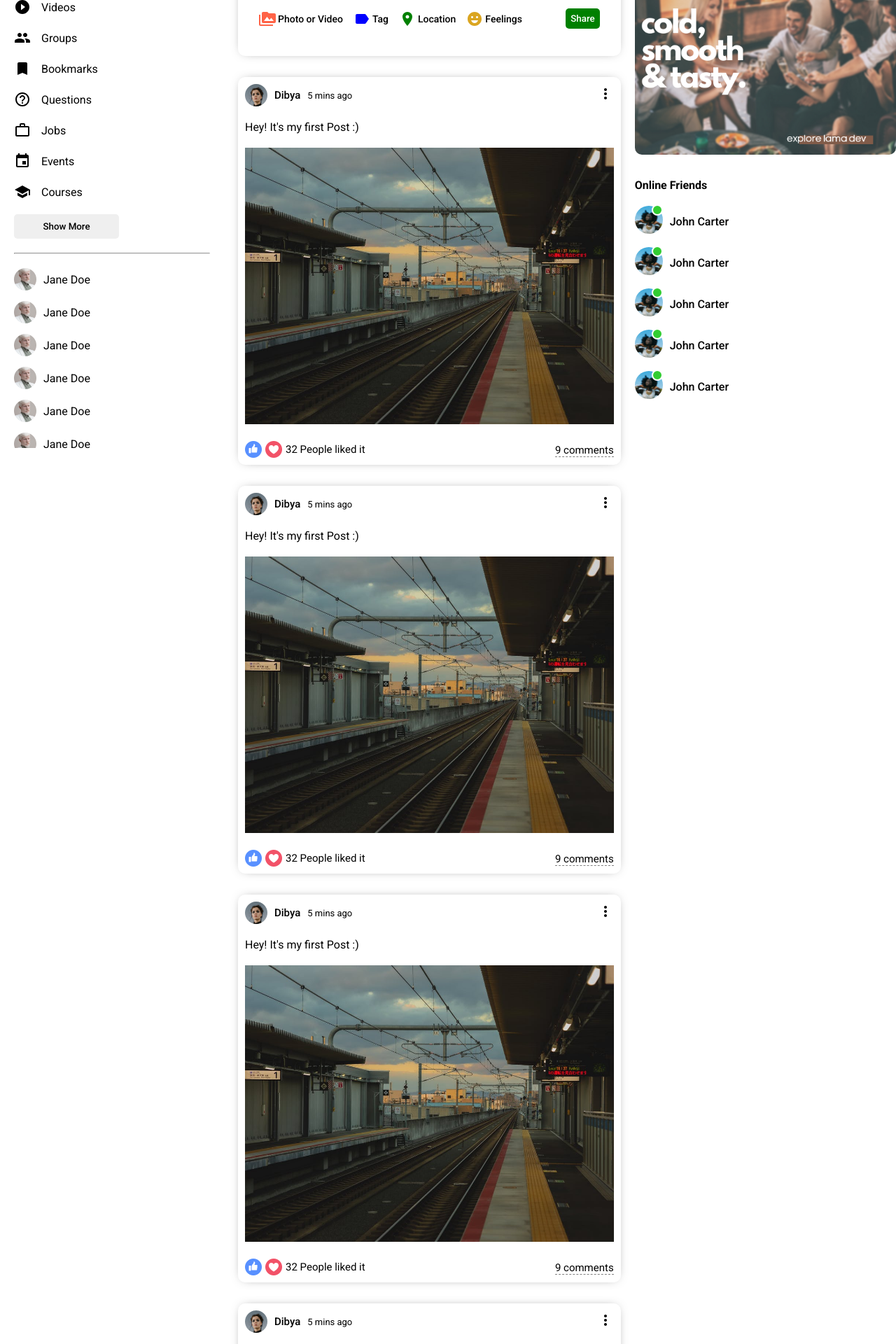
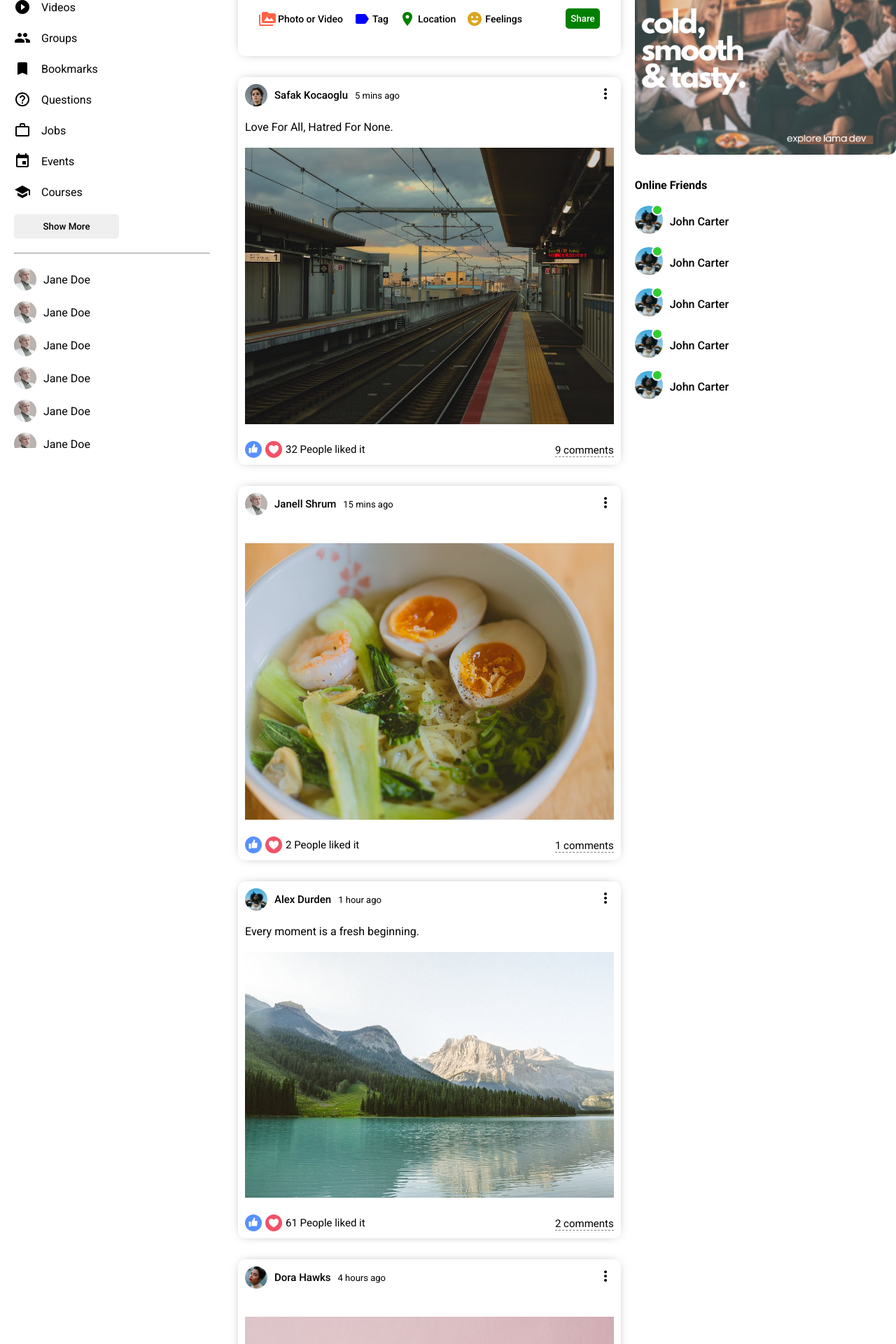
Before and after one commit to DibyaRB/Social-Media-React, a React (Create React App) app: page / in a window 1280 px wide. Shown: the part 160-2080 px from the top of the page at 70% size. Built offline with nearby package versions, Linux system fonts and the light colour scheme.

Commit message:
Updating components

```diff
--- a/src/components/feed/Feed.js
+++ b/src/components/feed/Feed.js
@@ -2,6 +2,7 @@
 import './Feed.css'
 import Share from '../share/Share'
 import Post from '../post/Post'
+import {Posts} from '../../dummyData'
 
 
 function Feed() {
@@ -9,12 +10,11 @@
         <div className='feed'>
             <div className="feedWrapper">
                 <Share/>
-                <Post/>
-                <Post/>
-                <Post/>
-                <Post/>
-                <Post/>
-                <Post/>
+                {Posts.map ((p)=>(
+                      <Post key={p.id} post={p}/>
+                ))}
+
+
             </div>
         </div>
     )
--- a/src/components/post/Post.jsx
+++ b/src/components/post/Post.jsx
@@ -1,33 +1,39 @@
 import React from 'react'
 import './Post.css'
+import {Users} from '../../dummyData';
 import {MoreVert} from '@mui/icons-material'
 
-function Post() {
+function Post({post}) {
+    // console.log(post);
+
+    // const user = Users.filter(u=>u.id==1);
+
+    // console.log(user);
     return (
         <div className="post">
            <div className="postWrapper">
                <div className="postTop">
                 <div className="postTopLeft">
-                    <img className="postProfileImg" src="/assets/person/1.jpeg" alt=""/>
-                    <span className="postUserName">Dibya</span>
-                    <span className="postDate">5 mins ago</span>
+                    <img className="postProfileImg" src={Users.filter((u)=> u.id === post?.userId)[0].profilePicture} alt=""/>
+                    <span className="postUserName">  {Users.filter((u) => u.id === post?.userId)[0].username}</span>
+                    <span className="postDate">{post.date}</span>
                 </div>
                 <div className="postTopRight">
                     <MoreVert/>
                 </div>
                </div>
                <div className="postCenter">
-                   <span className="postText"> Hey! It's my first Post :)</span>
-                   <img className="postImg" src="assets/post/1.jpeg" alt="" />
+                   <span className="postText"> {post?.desc}</span>
+                   <img className="postImg" src={post.photo} alt="" />
                </div>
                <div className="postBottom">
                    <div className="postBottomLeft">
                     <img className="likeIcon" src="assets/like.png" alt="" />
                     <img className="likeIcon" src="assets/heart.png" alt="" />
-                    <span className='postLikeCounter'>32 People liked it</span>
+                    <span className='postLikeCounter'>{post.like} People liked it</span>
                    </div>
                    <div className="postBottomRight">
-                       <span className="postCommentText"> 9 comments</span>
+                       <span className="postCommentText"> {post.comment} comments</span>
                        </div>
                </div>
            </div>
--- a/src/components/sidebar/Sidebar.css
+++ b/src/components/sidebar/Sidebar.css
@@ -2,6 +2,8 @@
     flex:3;
     height: calc(100vh - 50px);
     overflow-y: scroll;
+    position: sticky;
+    top: 50px;
     /* background-color: yellowgreen; */
 }
 
--- a/src/components/topbar/Topbar.css
+++ b/src/components/topbar/Topbar.css
@@ -6,6 +6,7 @@
     align-items: center;
     position: sticky;
     top:0;
+    z-index: 999;
 }
 
 .logo{
--- /dev/null
+++ b/src/dummyData.js
@@ -0,0 +1,139 @@
+export const Users = [
+  {
+    id:1,
+    profilePicture: "assets/person/1.jpeg",
+    username: "Safak Kocaoglu",
+  },
+  {
+    id:2,
+    profilePicture: "assets/person/2.jpeg",
+    username: "Janell Shrum",
+  },
+  {
+    id:3,
+    profilePicture: "assets/person/3.jpeg",
+    username: "Alex Durden",
+  },
+  {
+    id:4,
+    profilePicture: "assets/person/4.jpeg",
+    username: "Dora Hawks",
+  },
+  {
+    id:5,
+    profilePicture: "assets/person/5.jpeg",
+    username: "Thomas Holden",
+  },
+  {
+    id:6,
+    profilePicture: "assets/person/6.jpeg",
+    username: "Shirley Beauchamp",
+  },
+  {
+    id:7,
+    profilePicture: "assets/person/7.jpeg",
+    username: "Travis Bennett",
+  },
+  {
+    id:8,
+    profilePicture: "assets/person/8.jpeg",
+    username: "Kristen Thomas",
+  },
+  {
+    id:9,
+    profilePicture: "assets/person/9.jpeg",
+    username: "Gary Duty",
+  },
+  {
+    id:10,
+    profilePicture: "assets/person/10.jpeg",
+    username: "Safak Kocaoglu",
+  },
+];
+
+export const Posts = [
+  {
+    id: 1,
+    desc: "Love For All, Hatred For None.",
+    photo: "assets/post/1.jpeg",
+    date: "5 mins ago",
+    userId: 1,
+    like: 32,
+    comment: 9,
+  },
+  {
+    id: 2,
+    photo: "assets/post/2.jpeg",
+    date: "15 mins ago",
+    userId: 2,
+    like: 2,
+    comment: 1,
+  },
+  {
+    id: 3,
+    desc: "Every moment is a fresh beginning.",
+    photo: "assets/post/3.jpeg",
+    date: "1 hour ago",
+    userId: 3,
+    like: 61,
+    comment: 2,
+  },
+  {
+    id: 4,
+    photo: "assets/post/4.jpeg",
+    date: "4 hours ago",
+    userId: 4,
+    like: 7,
+    comment: 3,
+  },
+  {
+    id: 5,
+    photo: "assets/post/5.jpeg",
+    date: "5 hours ago",
+    userId: 5,
+    like: 23,
+    comment: 5,
+  },
+  {
+    id: 6,
+    photo: "assets/post/6.jpeg",
+    date: "1 day ago",
+    userId: 6,
+    like: 44,
+    comment: 6,
+  },
+  {
+    id: 7,
+    desc: "Never regret anything that made you smile.",
+    photo: "assets/post/7.jpeg",
+    date: "2 days ago",
+    userId: 7,
+    like: 52,
+    comment: 3,
+  },
+  {
+    id: 8,
+    photo: "assets/post/8.jpeg",
+    date: "3 days ago",
+    userId: 8,
+    like: 15,
+    comment: 1,
+  },
+  {
+    id: 9,
+    desc: "Change the world by being yourself.",
+    photo: "assets/post/9.jpeg",
+    date: "5 days ago",
+    userId: 9,
+    like: 11,
+    comment: 2,
+  },
+  {
+    id: 10,
+    photo: "assets/post/10.jpeg",
+    date: "1 week ago",
+    userId: 10,
+    like: 104,
+    comment: 12,
+  },
+];
```
